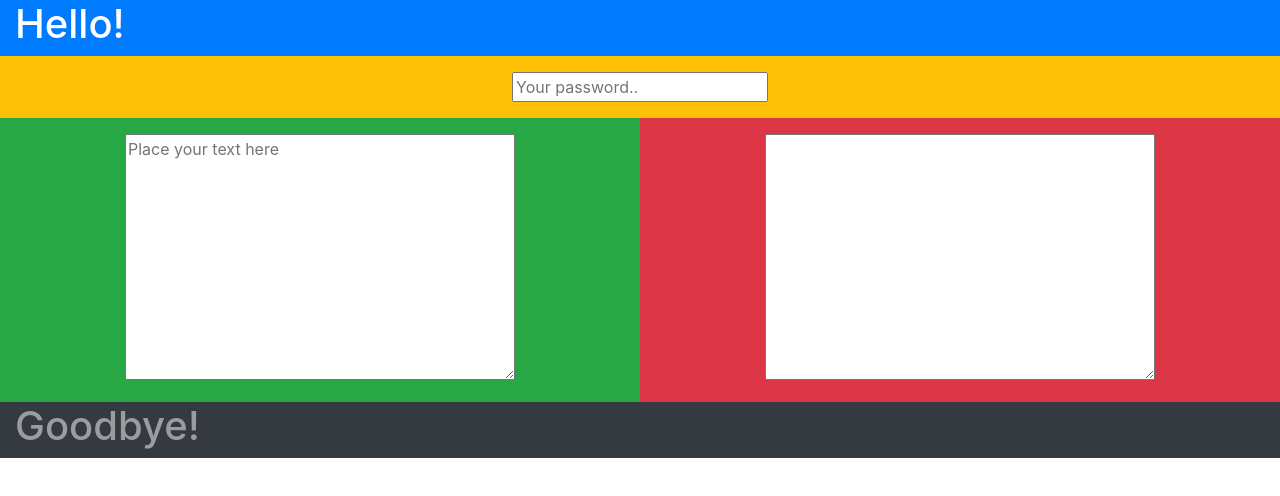
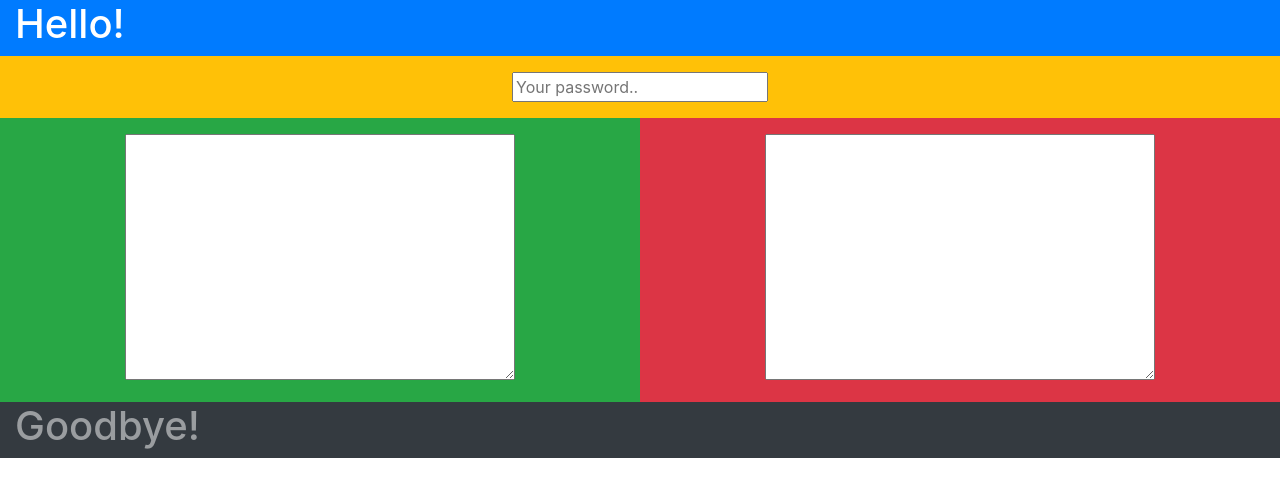
Before and after one commit to IsleBeeGun/encryptor, a React (Create React App) app: page / in a window 1280 px wide. Shown: the top 496 px of the page. Built offline with nearby package versions, Linux system fonts and the light colour scheme.

Commit message:
Make Encryptor to pass props down. It finaly works

```diff
--- a/src/components/Encryptor/Algorithm.js
+++ b/src/components/Encryptor/Algorithm.js
@@ -2,7 +2,7 @@ import { store, provideEncryptedTextFromAlgorithm, provideRawTextFromAlgorithm }
 const Algorithm = {
   perform() {
     console.clear();
-    console.log(store.getState());
+    // console.log(store.getState());
     let state = store.getState();
     console.log(state);
     console.log(`Key field: ${state.key[state.key.length - 1].isActive}`);
--- a/src/components/Encryptor/EncryptedText/EncryptedText.jsx
+++ b/src/components/Encryptor/EncryptedText/EncryptedText.jsx
@@ -7,25 +7,20 @@ class EncryptedText extends React.Component {
   constructor(props) {
     super(props);
     this.state = {
-      encryptedText: ""
+      encryptedText: this.props.encryptedText
     };
     this.handleEncryptedTextChange = this.handleEncryptedTextChange.bind(this);
-    this.getEncryptedText = this.getEncryptedText.bind(this);
   }
   async handleEncryptedTextChange(event) {
     await this.setState({ encryptedText: event.target.value });
     await store.dispatch(provideEncryptedText(this.state.encryptedText));
     Algorithm.perform();
   }
-  async getEncryptedText() {
-    let state = store.getState();
-    await this.setState({ encryptedText: state.encryptedText[state.encryptedText.length - 1].encryptedText });
-    return this.state.encryptedText;
-  }
   render() {
     return (
       <div className="EncryptedText col bg-danger text-white">
-        <textarea defaultValue={this.getEncryptedText} onChange={this.handleEncryptedTextChange} rows="10" cols="36" />
+        <textarea defaultValue={this.props.encryptedText} onChange={this.handleEncryptedTextChange} rows="10" cols="36" >
+        </textarea>
       </div>
     );
   }
--- a/src/components/Encryptor/Encryptor.jsx
+++ b/src/components/Encryptor/Encryptor.jsx
@@ -7,14 +7,14 @@ import {connect} from "react-redux";
 
 class Encryptor extends React.Component {
   render() {
-    console.log(this.props.testStore);
+    console.log(this.props.storeState);
     return (
       <div className="Encryptor row">
         <div className="col">
           <Key />
           <div className="row">
-            <RawText />
-            <EncryptedText />
+            <RawText rawText={this.props.storeState.rawText[this.props.storeState.rawText.length - 1].rawText}/>
+            <EncryptedText encryptedText={this.props.storeState.encryptedText[this.props.storeState.encryptedText.length - 1].encryptedText}/>
           </div>
         </div>
       </div>
@@ -24,7 +24,7 @@ class Encryptor extends React.Component {
 // export default Encryptor;
 export default connect (
   state => ({
-    testStore: state
+    storeState: state
   }),
   dispatch => ({})
 )(Encryptor);
--- a/src/components/Encryptor/RawText/RawText.jsx
+++ b/src/components/Encryptor/RawText/RawText.jsx
@@ -19,7 +19,7 @@ class RawText extends React.Component {
   render() {
     return (
       <div className="RawText col bg-success text-white">
-        <textarea placeholder="Place your text here" onChange={this.handleRawTextChange} rows="10" cols="36" />
+        <textarea defaultValue={this.props.rawText} onChange={this.handleRawTextChange} rows="10" cols="36" />
       </div>
     );
   }
```
